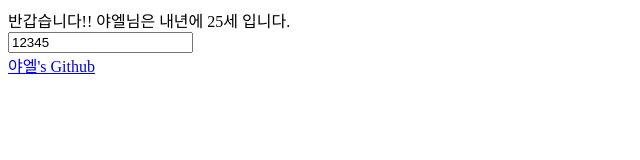
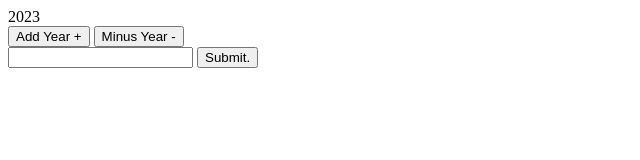
Before and after one commit to kimyw2353/momssi-spring, a plain HTML site: page index.html in a window 1280 px wide. Shown: the whole page, without its empty margins (0-640 px from the left). Drawn offline with nearby package versions, Linux system fonts and the light colour scheme.

Commit message:
[#1] feat: 이벤트

```diff
--- a/index.html
+++ b/index.html
@@ -9,9 +9,16 @@
 </head>
 <body>
     <div id="app">
-        {{ otherMethod() }} <br>
-	    <input v-bind:type="inputType" :value="inputData"> <br>
-	    <a :href="getGithubLink('kimyw2353')" target="_blank">{{person.name}}'s Github</a>
+<!--        {{ otherMethod() }} <br>-->
+<!--	    <input v-bind:type="inputType" :value="inputData"> <br>-->
+<!--	    <a :href="getGithubLink('kimyw2353')" target="_blank">{{person.name}}'s Github</a><br>-->
+	    {{ year }} <br>
+	    <button v-on:click="plus">Add Year +</button>
+	    <button v-on:click="minus">Minus Year -</button><br>
+	    <form v-on:submit.prevent="submit">
+		    <input type="text">
+		    <button type="submit">Submit.</button>
+	    </form>
     </div>
     <script>
         /**
@@ -26,6 +33,7 @@
         new Vue({
             el: '#app',
             data: {
+                year: 2023,
                 person: {
                     name: '야엘',
                     age: 24,
@@ -35,6 +43,19 @@
 	            link: 'https://github.com/',
             },
 	        methods: {
+                submit() {
+                    alert('submitted');
+                    console.log('Form Submit Hello!');
+                },
+                plus(){
+                    this.year++;
+                },
+		        minus() {
+                    this.year--;
+		        },
+                clickButton() {
+					alert('Hello Yael.')
+                },
                 getGithubLink(userName) {
                   return this.link + userName;
                 },
```
